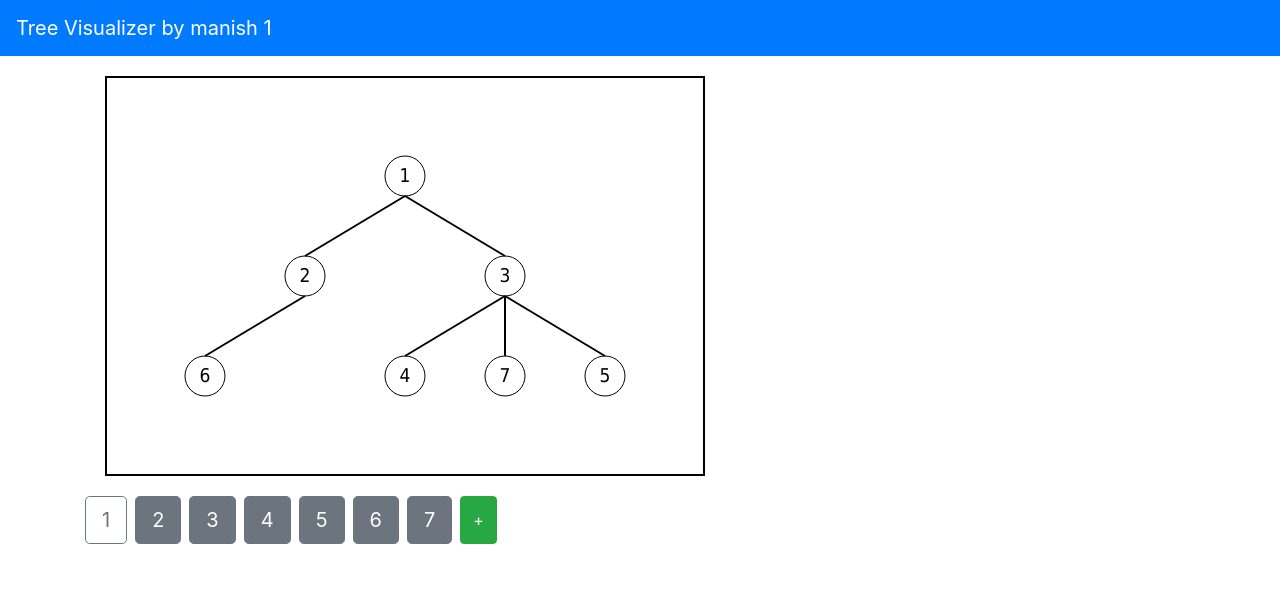
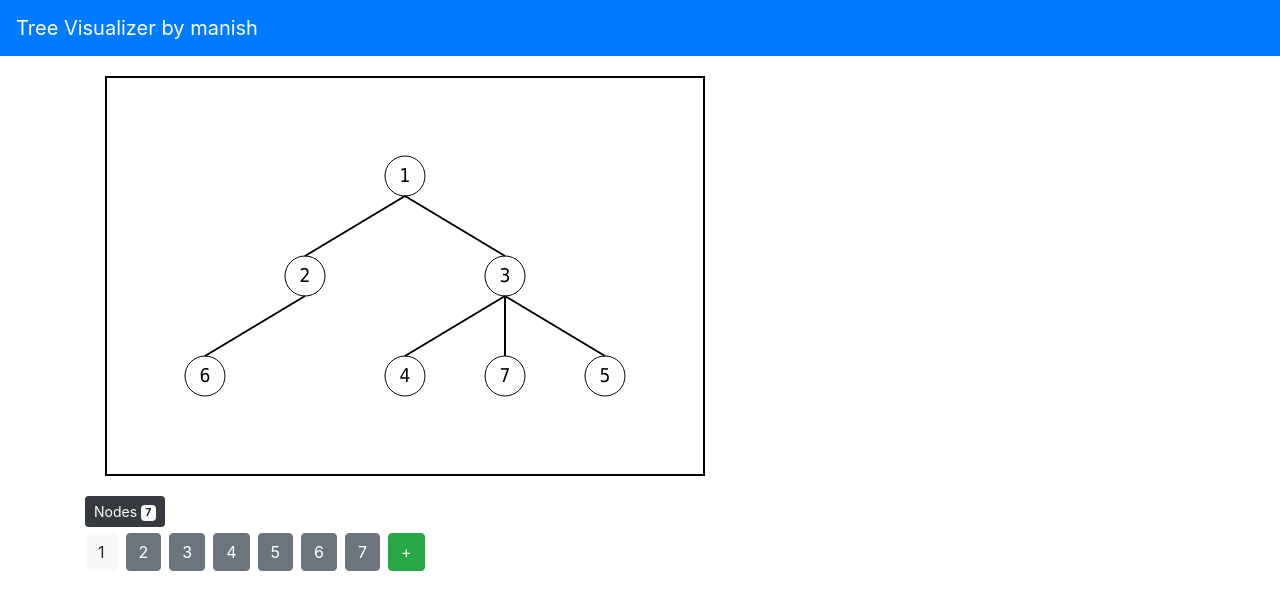
Before and after one commit to iammanish17/tree-visualizer, a React (Create React App) app: page / in a window 1280 px wide. Shown: the top 610 px of the page. Built offline with nearby package versions, Linux system fonts and the light colour scheme.

Commit message:
Updated Display component.

```diff
--- a/src/App.css
+++ b/src/App.css
@@ -3,6 +3,8 @@
 }
 
 .center { padding: 20px; }
+
+.bm { margin-bottom: 6px; }
 
 canvas { display: block; }
 
--- a/src/App.js
+++ b/src/App.js
@@ -124,15 +124,10 @@ class App extends Component {
         this.updateCanvas();
     };
 
-    componentDidMount() {
-        this.handleCanvas();
-    }
-
     handleReroot = (id) => {
         const root = id;
         const graph = this.state.graph.slice();
         this.setState({ graph, root });
-        this.handleCanvas();
     };
 
     addNode = () => {
@@ -142,6 +137,15 @@ class App extends Component {
         this.setState({ graph, root });
     };
 
+    componentDidUpdate(prevProps, prevState) {
+        if (this.state.root !== prevState.root) {
+            this.handleCanvas();
+        }
+    }
+
+    componentDidMount() {
+        this.handleCanvas();
+    }
 
     render() {
     return (
@@ -149,7 +153,7 @@ class App extends Component {
       <nav className="navbar navbar-dark bg-primary">
       <a className="navbar-brand"
         href="https://github.com/iammanish17/tree-visualizer"
-        >Tree Visualizer by manish {this.state.root}</a>
+        >Tree Visualizer by manish</a>
       </nav>
         <main role="main" className="container">
           <Canvas/>
--- a/src/components/display.jsx
+++ b/src/components/display.jsx
@@ -5,18 +5,23 @@ class Display extends Component {
         const {onReroot, onNewNode, nodes, root} = this.props;
         return (
             <div>
+            <div className="bm">
+            <button type="button" className="btn btn-dark btn-sm">
+            Nodes <span className="badge badge-light">{nodes}</span>
+            </button>
+            </div>
             <div className="btn-toolbar mb-3" role="toolbar">
             {[...Array(nodes).keys()].map(x => (
                 <div
                 key={"group"+x}
-                className="btn-group btn-group-lg mr-2"
+                className="btn-group mr-2"
                 role="group">
                 <button
                     type="button"
                     onClick={() => onReroot(x+1)}
                     id={x+1}
                     className={x+1 === root ?
-                        "btn btn-outline-secondary" :
+                        "btn btn-light" :
                         "btn btn-secondary"}
                 >{x+1}
                 </button>
```
Also changed, not shown: 1 other file (tests, documents, lock files or other folders).
